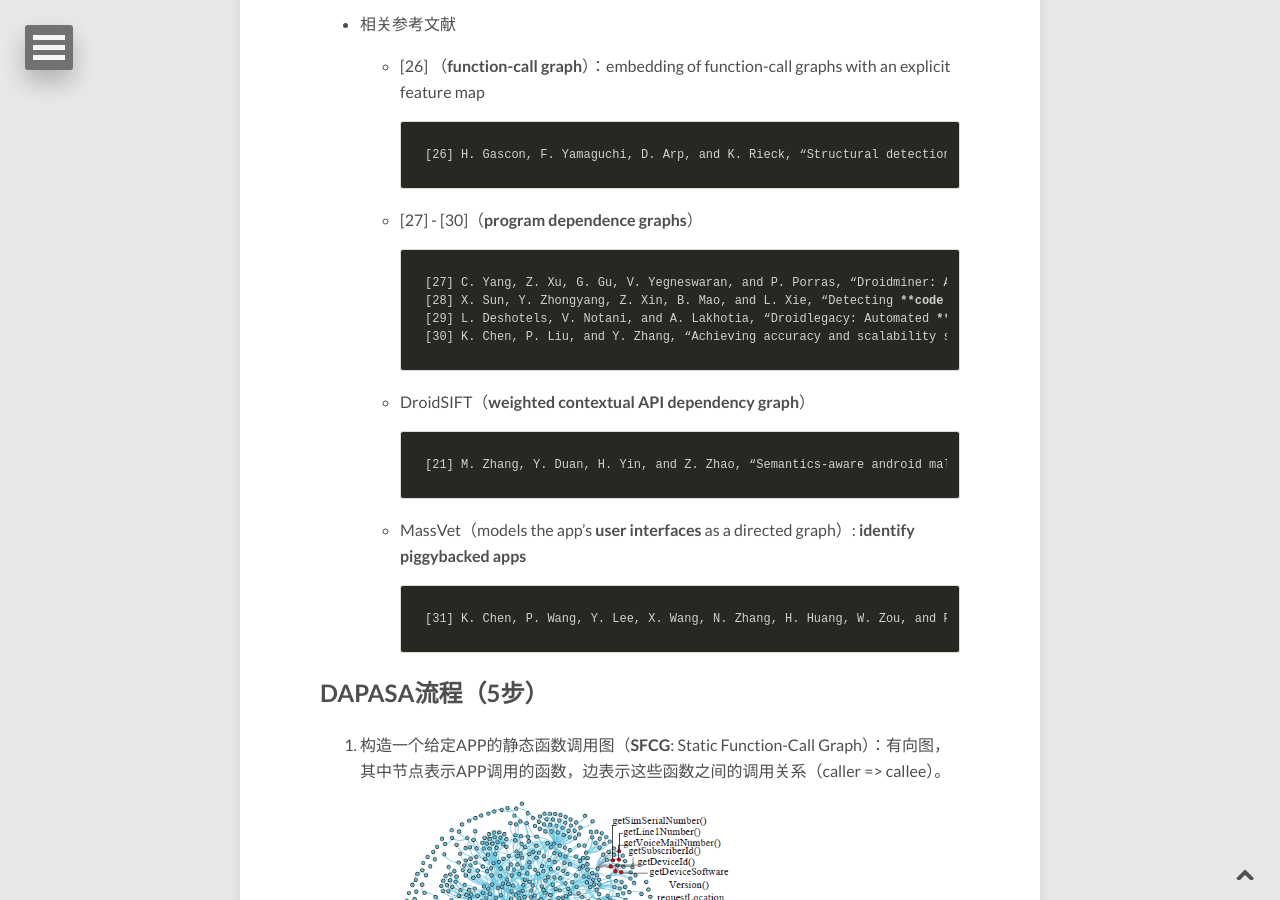
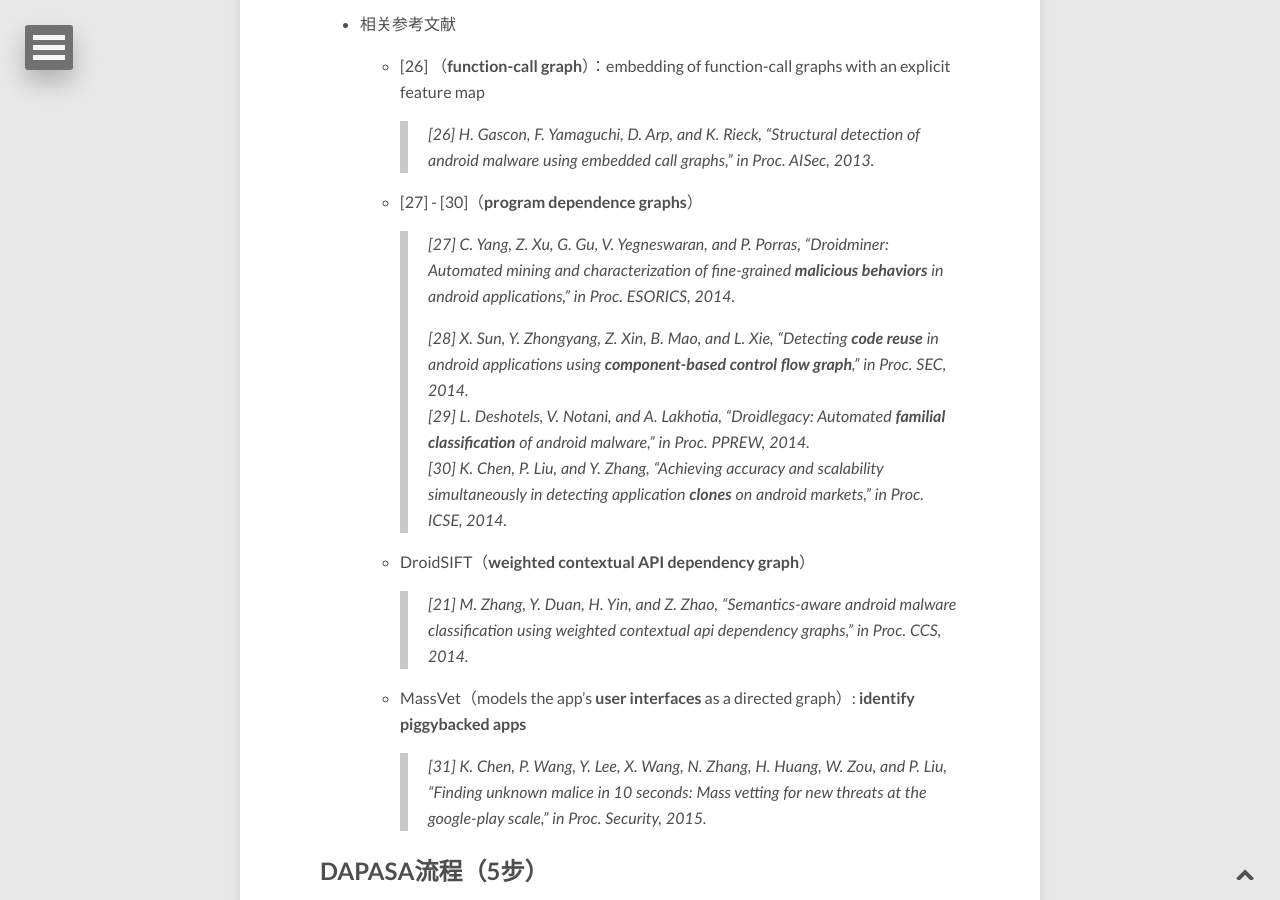
Before and after one commit to E0HYL/BLOG-OF-E0, a Jekyll site: the page built from _posts/2020-03-04-DAPASA.md, in a window 1280 px wide and 900 px high, scrolled down 1273 px. Built offline with Jekyll 4.4.1, drawn with Linux system fonts in a browser that asks for light colours; nearby versions of some CDN libraries; comment, search, counter and statistics services are not loaded; some of the changed text lies outside the part shown.

Commit message:
fix img & eq

````diff
--- a/_posts/2020-03-04-DAPASA.md
+++ b/_posts/2020-03-04-DAPASA.md
@@ -44,36 +44,28 @@ Published in: IEEE Transactions on Information Forensics and Security ( Volume:
 
   - [26] （**function-call graph**）：embedding of function-call graphs with an explicit feature map
 
-    ```markdown
-    [26] H. Gascon, F. Yamaguchi, D. Arp, and K. Rieck, “Structural detection of android malware using embedded call graphs,” in Proc. AISec, 2013.
-    ```
+    > [26] H. Gascon, F. Yamaguchi, D. Arp, and K. Rieck, “Structural detection of android malware using embedded call graphs,” in Proc. AISec, 2013.
 
   - [27] - [30]（**program dependence graphs**）
 
-    ```markdown
-    [27] C. Yang, Z. Xu, G. Gu, V. Yegneswaran, and P. Porras, “Droidminer: Automated mining and characterization of fine-grained **malicious behaviors** in android applications,” in Proc. ESORICS, 2014.
-    [28] X. Sun, Y. Zhongyang, Z. Xin, B. Mao, and L. Xie, “Detecting **code reuse** in android applications using **component-based control flow graph**,” in Proc. SEC, 2014.
-    [29] L. Deshotels, V. Notani, and A. Lakhotia, “Droidlegacy: Automated **familial classification** of android malware,” in Proc. PPREW, 2014.
-    [30] K. Chen, P. Liu, and Y. Zhang, “Achieving accuracy and scalability simultaneously in detecting application **clones** on android markets,” in Proc. ICSE, 2014.
-    ```
-
+    > [27] C. Yang, Z. Xu, G. Gu, V. Yegneswaran, and P. Porras, “Droidminer: Automated mining and characterization of fine-grained **malicious behaviors** in android applications,” in Proc. ESORICS, 2014.<br>
+    >
+    > [28] X. Sun, Y. Zhongyang, Z. Xin, B. Mao, and L. Xie, “Detecting **code reuse** in android applications using **component-based control flow graph**,” in Proc. SEC, 2014.<br>
+    > [29] L. Deshotels, V. Notani, and A. Lakhotia, “Droidlegacy: Automated **familial classification** of android malware,” in Proc. PPREW, 2014.<br>
+    > [30] K. Chen, P. Liu, and Y. Zhang, “Achieving accuracy and scalability simultaneously in detecting application **clones** on android markets,” in Proc. ICSE, 2014.
   - DroidSIFT（**weighted contextual API dependency graph**）
 
-    ```markdown
-    [21] M. Zhang, Y. Duan, H. Yin, and Z. Zhao, “Semantics-aware android malware classification using weighted contextual api dependency graphs,” in Proc. CCS, 2014.
-    ```
+    > [21] M. Zhang, Y. Duan, H. Yin, and Z. Zhao, “Semantics-aware android malware classification using weighted contextual api dependency graphs,” in Proc. CCS, 2014.
 
   - MassVet（models the app’s **user interfaces** as a directed graph）: **identify piggybacked apps**
 
-    ```markdown
-    [31] K. Chen, P. Wang, Y. Lee, X. Wang, N. Zhang, H. Huang, W. Zou, and P. Liu, “Finding unknown malice in 10 seconds: Mass vetting for new threats at the google-play scale,” in Proc. Security, 2015.
-    ```
+    > [31] K. Chen, P. Wang, Y. Lee, X. Wang, N. Zhang, H. Huang, W. Zou, and P. Liu, “Finding unknown malice in 10 seconds: Mass vetting for new threats at the google-play scale,” in Proc. Security, 2015.
 
 ## DAPASA流程（5步）
 
 1. 构造一个给定APP的静态函数调用图（**SFCG**: Static Function-Call Graph）：有向图，其中节点表示APP调用的函数，边表示这些函数之间的调用关系（caller => callee）。
 
-   <p style="text-align"><img src="{{ site.url }}/images/SFCG.png" style="zoom:70%;" /></p>
+   <p style="text-align:center"><img src="{{ site.url }}/images/SFCG.png" style="zoom:70%;" /></p>
 
 2. 区分不同敏感API的恶意程度：通过一种类似TF-IDF的度量方式来计算每个敏感API的敏感度系数（sensitivity coefficient）。`公式3`
 
@@ -91,21 +83,21 @@ Published in: IEEE Transactions on Information Forensics and Security ( Volume:
 
      > 注：若一个App不包含敏感API，则没有SSG
 
-   <p style="text-align"><img src="{{ site.url }}/images/SSG.png" style="zoom: 70%;" /></p>
+   <p style="text-align:center"><img src="{{ site.url }}/images/SSG.png" style="zoom: 70%;" /></p>
 
 5. 从敏感子图中构造5个特征输入机器学习算法：敏感子图的
 
-   - `$$f_1$$`敏感度系数（sensitive subgraph）：**scg(SSG)**
+   -  $$f_1$$ 敏感度系数（sensitive subgraph）：**scg(SSG)**
 
      - 恶意度（负载APP的SSG的恶意度应该高于良性APP）
      - 图中所有敏感API的敏感度系数之和
 
-   - `$$f_2$$`总敏感距离（total sensitive distance）：**tsd(SSG)**
+   -  $$f_2$$ 总敏感距离（total sensitive distance）：**tsd(SSG)**
 
      - 敏感API恶意度的内聚性（rider中的敏感API的内聚性通常高于carrier）
-     - 敏感API节点$$s_i$$到SSG中其他敏感API节点距离倒数的平均 `公式6、7`
+     - 敏感API节点 $$s_i$$ 到SSG中其他敏感API节点距离倒数的平均 `公式6、7`
 
-   - `$$f_3~f_5$$`敏感模式出现的次数（Totxal Number of Sensitive Motif Instances）：**tnsm(SSG)**
+   -  $$f_3~f_5$$ 敏感模式出现的次数（Totxal Number of Sensitive Motif Instances）：**tnsm(SSG)**
 
      - 敏感API节点和正常节点之间调用模式，反映不同的恶意行为
 
````
